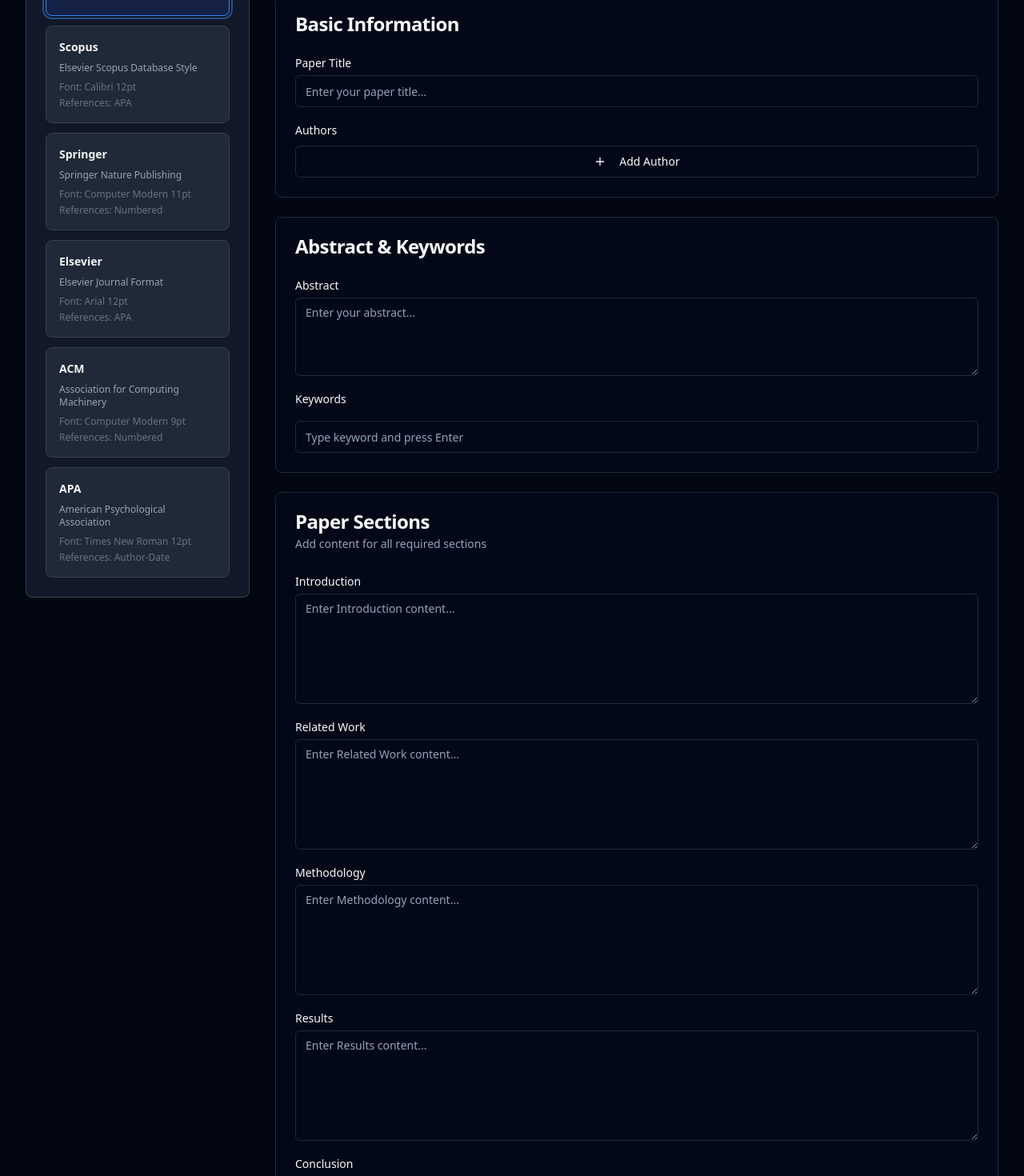
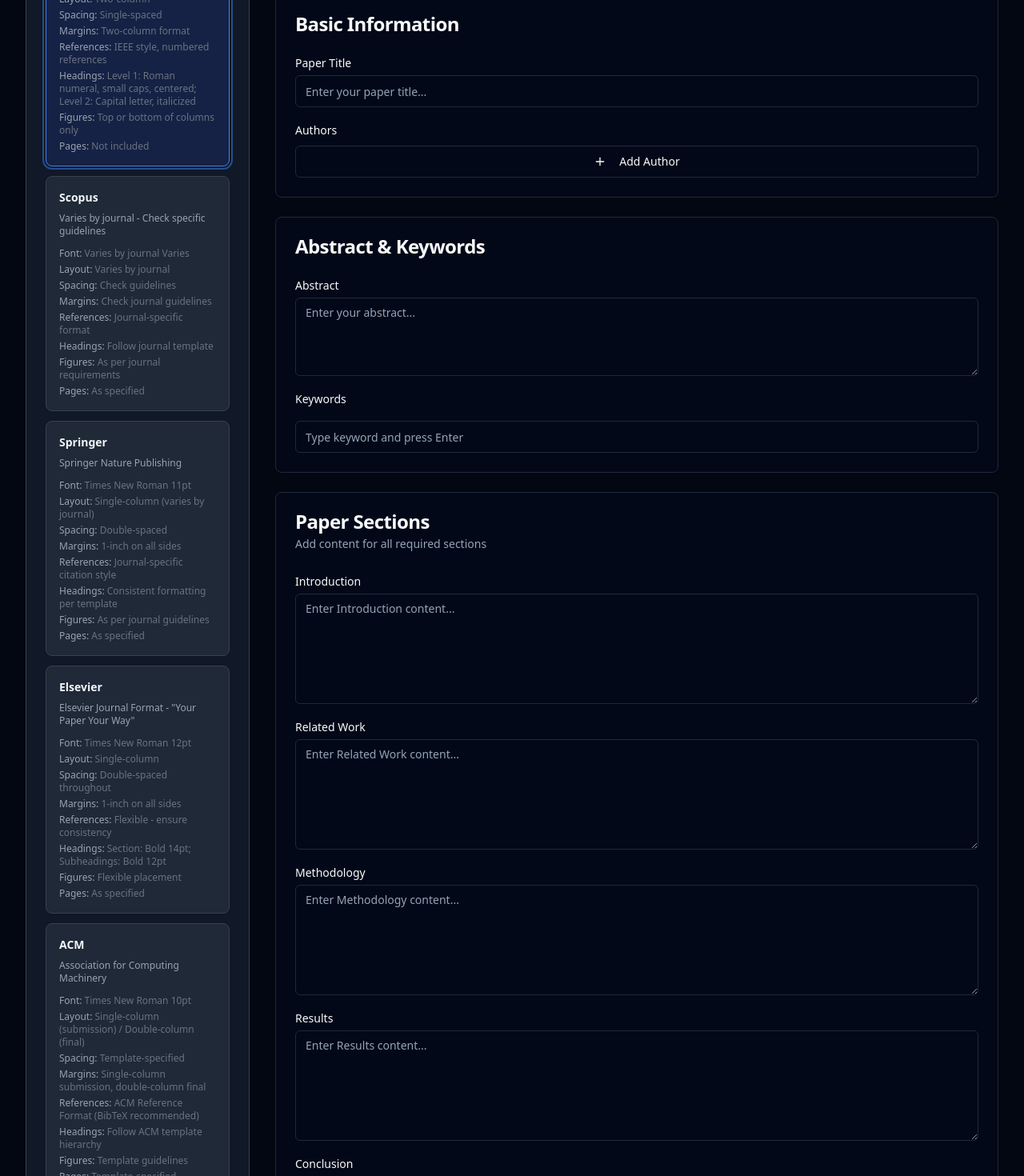
Before and after one commit to Ayushant/format-flow-genie, a React (Vite) app: page / in a window 1280 px wide. Shown: the part 360-1830 px from the top of the page at 80% size. Built offline with nearby package versions, Linux system fonts and the light colour scheme.

Commit message:
Add paper style formatting options
Added detailed formatting guidelines for IEEE, Springer, Elsevier, ACM, and APA styles.

```diff
--- a/src/components/StyleSelector.tsx
+++ b/src/components/StyleSelector.tsx
@@ -15,60 +15,90 @@ const styleConfigs: Record<PaperStyle, StyleConfig> = {
     description: 'Institute of Electrical and Electronics Engineers',
     fontFamily: 'Times New Roman',
     fontSize: '10pt',
-    lineHeight: '12pt',
-    margins: '0.75in',
-    referenceStyle: 'Numbered',
-    color: 'bg-blue-900/30 border-blue-500'
+    lineHeight: 'Single',
+    margins: 'Two-column format',
+    referenceStyle: 'IEEE style, numbered references',
+    color: 'bg-blue-900/30 border-blue-500',
+    layout: 'Two-column',
+    spacing: 'Single-spaced',
+    headings: 'Level 1: Roman numeral, small caps, centered; Level 2: Capital letter, italicized',
+    figures: 'Top or bottom of columns only',
+    pageNumbers: 'Not included'
   },
   Scopus: {
     name: 'Scopus',
-    description: 'Elsevier Scopus Database Style',
-    fontFamily: 'Calibri',
-    fontSize: '12pt',
-    lineHeight: '1.5',
-    margins: '1in',
-    referenceStyle: 'APA',
-    color: 'bg-orange-900/30 border-orange-500'
+    description: 'Varies by journal - Check specific guidelines',
+    fontFamily: 'Varies by journal',
+    fontSize: 'Varies',
+    lineHeight: 'Varies',
+    margins: 'Check journal guidelines',
+    referenceStyle: 'Journal-specific format',
+    color: 'bg-orange-900/30 border-orange-500',
+    layout: 'Varies by journal',
+    spacing: 'Check guidelines',
+    headings: 'Follow journal template',
+    figures: 'As per journal requirements',
+    pageNumbers: 'As specified'
   },
   Springer: {
     name: 'Springer',
     description: 'Springer Nature Publishing',
-    fontFamily: 'Computer Modern',
+    fontFamily: 'Times New Roman',
     fontSize: '11pt',
-    lineHeight: '13pt',
-    margins: '1in',
-    referenceStyle: 'Numbered',
-    color: 'bg-green-900/30 border-green-500'
+    lineHeight: 'Double-spaced',
+    margins: '1-inch on all sides',
+    referenceStyle: 'Journal-specific citation style',
+    color: 'bg-green-900/30 border-green-500',
+    layout: 'Single-column (varies by journal)',
+    spacing: 'Double-spaced',
+    headings: 'Consistent formatting per template',
+    figures: 'As per journal guidelines',
+    pageNumbers: 'As specified'
   },
   Elsevier: {
     name: 'Elsevier',
-    description: 'Elsevier Journal Format',
-    fontFamily: 'Arial',
+    description: 'Elsevier Journal Format - "Your Paper Your Way"',
+    fontFamily: 'Times New Roman',
     fontSize: '12pt',
-    lineHeight: '1.5',
-    margins: '1in',
-    referenceStyle: 'APA',
-    color: 'bg-red-900/30 border-red-500'
+    lineHeight: 'Double-spaced',
+    margins: '1-inch on all sides',
+    referenceStyle: 'Flexible - ensure consistency',
+    color: 'bg-red-900/30 border-red-500',
+    layout: 'Single-column',
+    spacing: 'Double-spaced throughout',
+    headings: 'Section: Bold 14pt; Subheadings: Bold 12pt',
+    figures: 'Flexible placement',
+    pageNumbers: 'As specified'
   },
   ACM: {
     name: 'ACM',
     description: 'Association for Computing Machinery',
-    fontFamily: 'Computer Modern',
-    fontSize: '9pt',
-    lineHeight: '11pt',
-    margins: '0.75in',
-    referenceStyle: 'Numbered',
-    color: 'bg-purple-900/30 border-purple-500'
+    fontFamily: 'Times New Roman',
+    fontSize: '10pt',
+    lineHeight: 'As per template',
+    margins: 'Single-column submission, double-column final',
+    referenceStyle: 'ACM Reference Format (BibTeX recommended)',
+    color: 'bg-purple-900/30 border-purple-500',
+    layout: 'Single-column (submission) / Double-column (final)',
+    spacing: 'Template-specified',
+    headings: 'Follow ACM template hierarchy',
+    figures: 'Template guidelines',
+    pageNumbers: 'Template-specified'
   },
   APA: {
     name: 'APA',
-    description: 'American Psychological Association',
-    fontFamily: 'Times New Roman',
-    fontSize: '12pt',
-    lineHeight: '2.0',
-    margins: '1in',
-    referenceStyle: 'Author-Date',
-    color: 'bg-indigo-900/30 border-indigo-500'
+    description: 'American Psychological Association - 7th Edition',
+    fontFamily: 'Times New Roman 12pt / Calibri 11pt / Arial 11pt',
+    fontSize: '12pt (Times) / 11pt (Calibri/Arial)',
+    lineHeight: 'Double-spaced',
+    margins: '1-inch on all sides',
+    referenceStyle: 'Alphabetical order on reference page',
+    color: 'bg-indigo-900/30 border-indigo-500',
+    layout: 'Single-column',
+    spacing: 'Double-spaced throughout',
+    headings: 'Five levels with specific formatting',
+    figures: 'After references or embedded',
+    pageNumbers: 'Top right corner'
   }
 };
 
@@ -90,10 +120,23 @@ const StyleSelector: React.FC<StyleSelectorProps> = ({ selectedStyle, onStyleCha
                 <Badge variant="default" className="text-xs bg-blue-600">Selected</Badge>
               )}
             </div>
-            <p className="text-xs text-gray-400 mb-2">{config.description}</p>
+            <p className="text-xs text-gray-400 mb-3">{config.description}</p>
+
             <div className="space-y-1 text-xs text-gray-500">
-              <div>Font: {config.fontFamily} {config.fontSize}</div>
-              <div>References: {config.referenceStyle}</div>
+              <div><span className="text-gray-400">Font:</span> {config.fontFamily} {config.fontSize}</div>
+              <div><span className="text-gray-400">Layout:</span> {config.layout}</div>
+              <div><span className="text-gray-400">Spacing:</span> {config.spacing}</div>
+              <div><span className="text-gray-400">Margins:</span> {config.margins}</div>
+              <div><span className="text-gray-400">References:</span> {config.referenceStyle}</div>
+              {config.headings && (
+                <div><span className="text-gray-400">Headings:</span> {config.headings}</div>
+              )}
+              {config.figures && (
+                <div><span className="text-gray-400">Figures:</span> {config.figures}</div>
+              )}
+              {config.pageNumbers && (
+                <div><span className="text-gray-400">Pages:</span> {config.pageNumbers}</div>
+              )}
             </div>
           </CardContent>
         </Card>
--- a/src/types/paper.ts
+++ b/src/types/paper.ts
@@ -41,4 +41,9 @@ export interface StyleConfig {
   margins: string;
   referenceStyle: string;
   color: string;
+  layout: string;
+  spacing: string;
+  headings?: string;
+  figures?: string;
+  pageNumbers?: string;
 }
```
